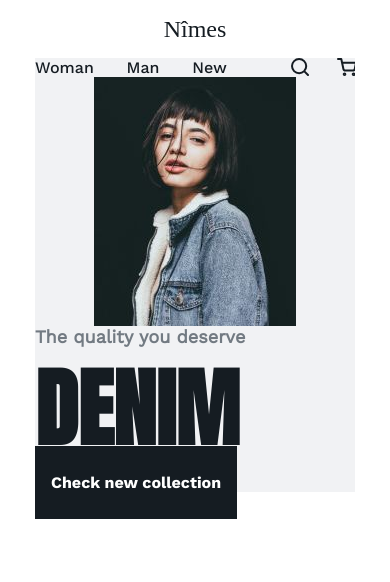
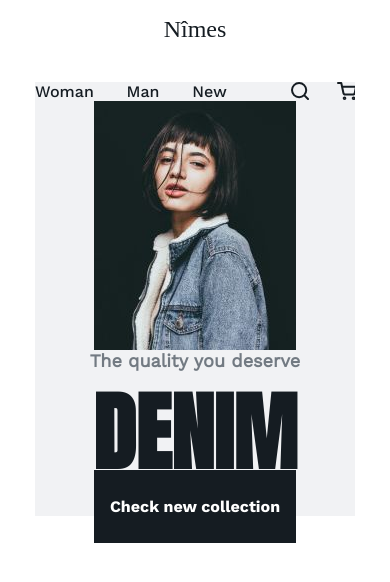
Before and after one commit to ar78ilnik/denim, a plain HTML site: page app/index.html in a window 390 px wide. Drawn offline with nearby package versions, Linux system fonts and the light colour scheme; files that its build step writes are made by us from their sources.

Commit message:
Nav mobile

```diff
--- a/app/less/entry.less
+++ b/app/less/entry.less
@@ -1,5 +1,6 @@
 .entry {
     justify-self: center;
+    text-align: center;
 
     &__slogan {
         font-family: "Work Sans Regular";
--- a/app/less/new-collection.less
+++ b/app/less/new-collection.less
@@ -6,6 +6,7 @@
         'navigation . other'
         'new-collection__photo new-collection__photo new-collection__photo'
         'entry entry entry';
+    margin-top: 24px;
 
     .navigation {
         grid-area: navigation;
```
